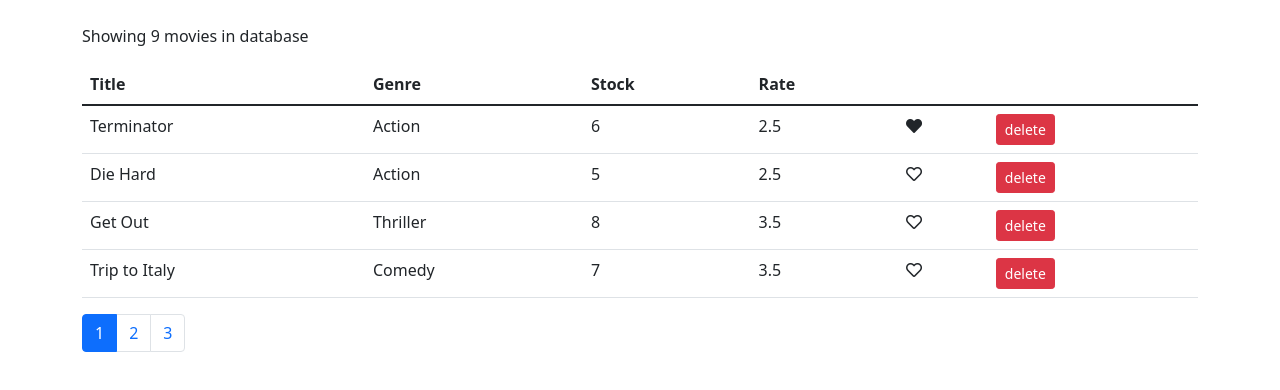
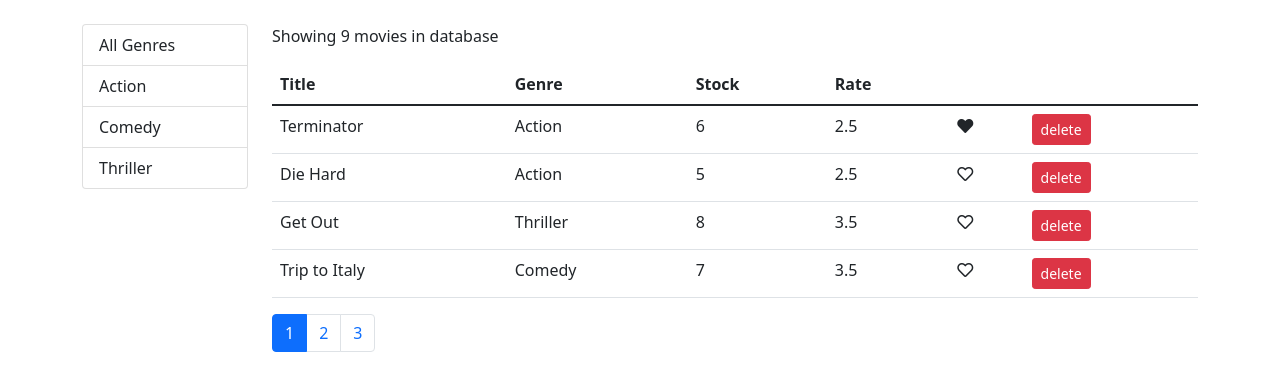
Before and after one commit to shakilhossain1/react-vidly, a React (Vite) app: page /movies/5b21ca3eeb7f6fbccd471816 in a window 1280 px wide. Shown: the top 390 px of the page. Built offline with nearby package versions, Linux system fonts and the light colour scheme.

Commit message:
filter by genre

```diff
--- /dev/null
+++ b/src/components/common/listGroup.jsx
@@ -0,0 +1,29 @@
+import React from 'react';
+
+const ListGroup = ({
+  items,
+  onItemSelect,
+  textProperty,
+  valueProperty,
+  selectedItem
+}) => (
+  <div className='list-group'>
+    {items.map(item => (
+      <a
+        href='#'
+        onClick={() => onItemSelect(item)}
+        className={`list-group-item list-group-item-action ${selectedItem === item && 'active'}`}
+        key={item[valueProperty]}
+      >
+        {item[textProperty]}
+      </a>
+    ))}
+  </div>
+);
+
+ListGroup.defaultProps = {
+  textProperty: 'name',
+  valueProperty: '_id'
+}
+
+export default ListGroup;
--- a/src/components/movies.jsx
+++ b/src/components/movies.jsx
@@ -1,15 +1,24 @@
 import React, {Component} from 'react';
 import {getMovies} from '../services/fakeMovieService';
+import {getGenres} from '../services/fakeGenreService';
 import pagintate from '../utils/pagintate';
 import Like from './common/like';
 import Pagintaion from './common/pagination';
+import ListGroup from './common/listGroup';
 
 class Movies extends Component {
   state = {
-    movies: getMovies(),
+    movies: [],
+    genres: [],
     pageSize: 4,
     currentPage: 1,
+    selectedGenere: null,
   };
+
+  componentDidMount() {
+    const genres = [{name: 'All Genres'}, ...getGenres()];
+    this.setState({movies: getMovies(), genres});
+  }
 
   handleLike = movie => {
     const movies = [...this.state.movies];
@@ -30,15 +39,38 @@ class Movies extends Component {
     this.setState({currentPage: page});
   };
 
+  handelGenreSelect = genre => {
+    this.setState({selectedGenere: genre, currentPage: 1});
+  };
+
   render() {
-    const {movies: allMovies, currentPage, pageSize} = this.state;
-    const {length: count} = allMovies;
+    const {
+      movies: allMovies,
+      currentPage,
+      selectedGenere,
+      pageSize,
+    } = this.state;
 
-    const movies = pagintate(allMovies, currentPage, pageSize);
+    const filtered =
+      selectedGenere && selectedGenere._id
+        ? allMovies.filter(m => m.genre._id === selectedGenere._id)
+        : allMovies;
+    const {length: count} = filtered;
+
+    const movies = pagintate(filtered, currentPage, pageSize);
 
     if (count === 0) return <p>There are no movie in the database</p>;
+
     return (
-      <React.Fragment>
+      <div className='row'>
+        <div className='col-2'>
+          <ListGroup
+            items={this.state.genres}
+            selectedItem={selectedGenere}
+            onItemSelect={this.handelGenreSelect}
+          />
+        </div>
+        <div className='col'>
           <p>Showing {count} movies in database</p>
           <table className='table'>
             <thead>
@@ -82,7 +114,8 @@ class Movies extends Component {
             currentPage={currentPage}
             onPageChange={this.handlePageChange}
           />
-      </React.Fragment>
+        </div>
+      </div>
     );
   }
 }
```
Lines whose indentation alone changed are shown as unchanged.
